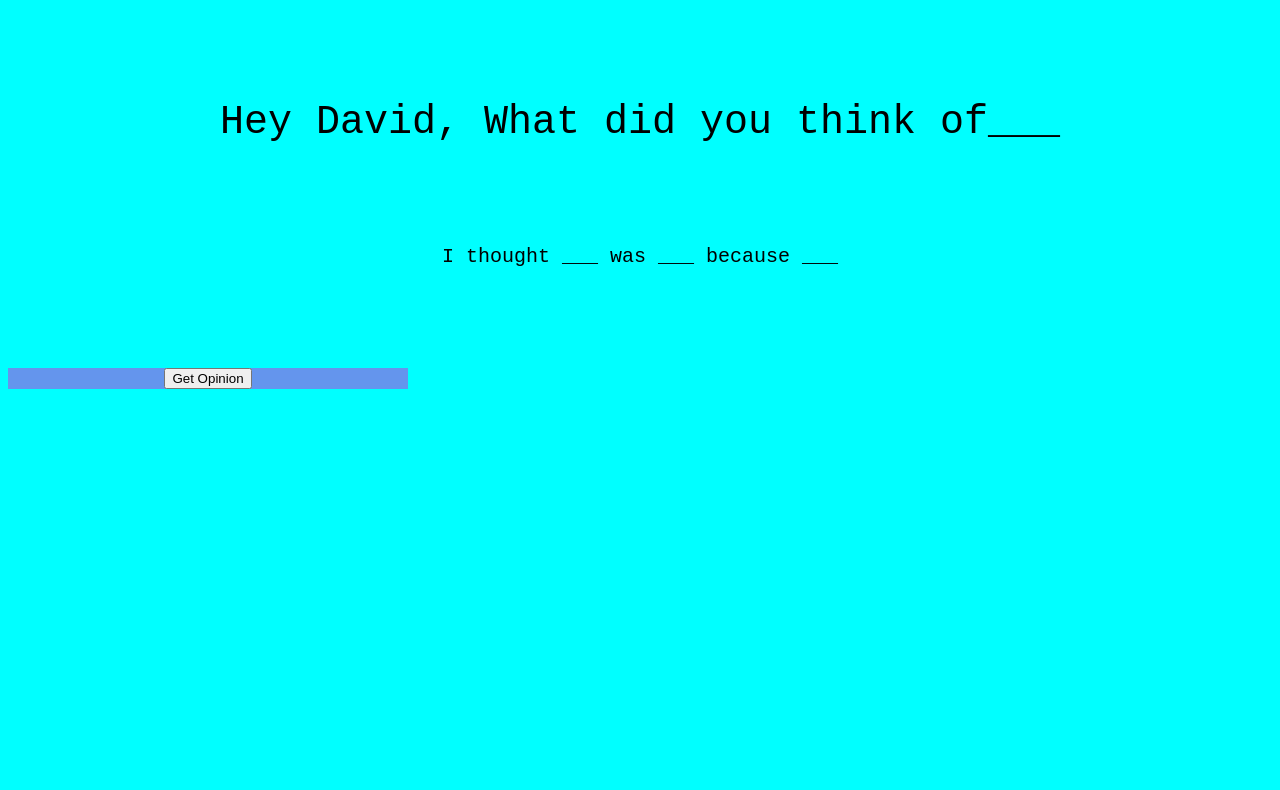
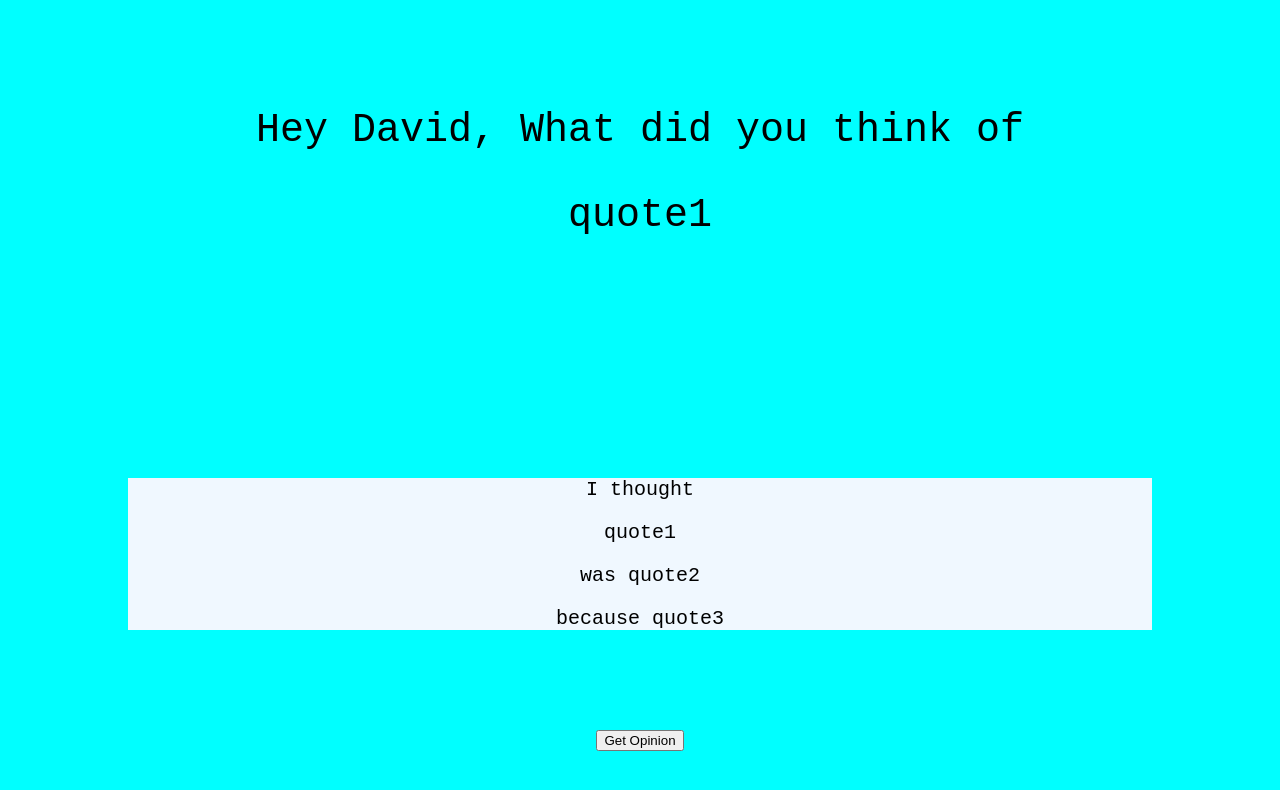
Before and after one commit to ddoc900/mixed_messages, a plain HTML site: page Index.html in a window 1280 px wide. Drawn offline with Linux system fonts and the light colour scheme.

Commit message:
updated all files to have functoning website'
q
pwd

```diff
--- a/Index.html
+++ b/Index.html
@@ -9,16 +9,18 @@
     <title>Document</title>
 </head>
 <body>
-    <div class="title">
-        <span>Hey David, What did you think of___</span>
+    <div id="title">
+        <span>Hey David, What did you think of</span><p id = 'quote1'>quote1</p>
     </div>
 
-    <div class="opinion">
-        <span>I thought ___ was ___ because ___</span>
+    <div id="opinion">
+        <span>I thought<p class = 'quote1'> quote1</p></span>
+        <p> was <span id="quote2"> quote2</span></p>
+        <span>because<span id="quote3"> quote3</span></span>
     </div>
 
-    <div class="button">
-        <button onclick="getOpinion()">Get Opinion</button>
+    <div id="button container">
+        <button id="button">Get Opinion</button>
     </div>
 
 
--- a/Script.js
+++ b/Script.js
@@ -1,3 +1,11 @@
+
+let button = document.getElementById('button');
+let titleQuote = document.getElementById("quote1");
+let genQuote = document.getElementsByClassName("quote1");
+let quote2 = document.getElementById('quote2');
+let quote3 = document.getElementById('quote3');
+
+
 let phrases = {
     quote1: ['jaws', 'O/Brother Where Art Tho', 'The Lord of The Ring Trilogy', 'Shawshank Redemtion', 'Saving Private Ryan'],
     quote2: ['lacking production value', 'more dry than a pop tart', 'not violent enough', 'shity', 'absolute trash'],
@@ -6,10 +14,24 @@ let phrases = {
 
 
 
+
  let getOpinion = () => {
 
-    return `I thought ${phrases.quote1[Math.floor(Math.random() * 4)]} was ${phrases.quote2[Math.floor(Math.random() * 4)]} because ${phrases.quote3[Math.floor(Math.random() * 4)]}`
+   let one = phrases.quote1[Math.floor(Math.random() * 5)]
+   let two = phrases.quote2[Math.floor(Math.random() * 5)]
+   let three = phrases.quote3[Math.floor(Math.random() * 5)]
+
+
+   //  return `I thought ${one} was ${two} because ${three}`
+
+   titleQuote.innerHTML = one;
+   genQuote[0].innerHTML = one
+   quote2.innerHTML = two;
+   quote3.innerHTML = three;
 
  }
 
- console.log(getOpinion())
+
+
+
+button.addEventListener('click', getOpinion);
--- a/Style.css
+++ b/Style.css
@@ -1,26 +1,30 @@
 html {
     background-color: aqua;
-    display: block;
 }
 
-.title {
+body {
+    display: flex;
+    flex-direction: column;
+    align-items: center;
+}
+
+#title {
     font-size: 40px;
     font-family: 'Courier New', Courier, monospace;
     text-align: center;
     margin: 100px;
 }
 
-.opinion {
+#opinion {
     font-size: 20px;
     font-family: 'Courier New', Courier, monospace;
     text-align: center;
     margin: 100px;
+    background-color: aliceblue;
+    width: 80vw;
 }
 
-.button {
-    background-color: cornflowerblue;
-    border: 1;
-    border-color: black;
+#button-continer {
     text-align: center;
     width: 400px;
 }
```
